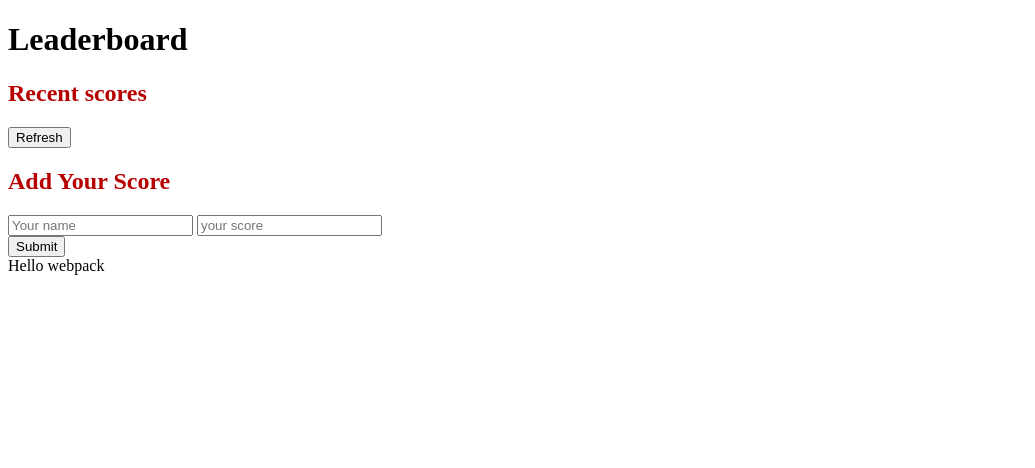
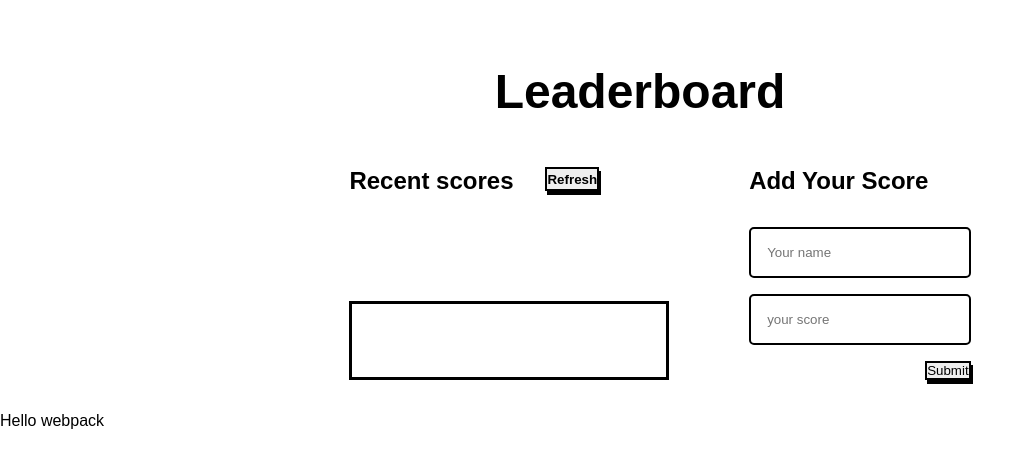
Before and after one commit to esmaelhussen/Leaderboard, a website built with webpack: page src/index.html in a window 1280 px wide. Shown: the whole page, without its empty margins (0-1035 px from the left). Built offline with nearby package versions, Linux system fonts and the light colour scheme; files whose address does not match are found by name.

Commit message:
Add css file to style it

```diff
--- a/src/style.css
+++ b/src/style.css
@@ -1,3 +1,86 @@
-h2{
-    color:rgb(182, 0, 0);
+*{
+    margin: 0;
+    padding: 0;
 }
+
+body{
+    font-family: sans-serif;
+}
+
+.container{
+    margin: 2rem;
+}
+
+.title{
+   text-align: center;
+    padding-top: 2rem;
+    font-size: 3rem;
+    padding-bottom: 3rem;
+}
+
+.sections{
+    display: flex;
+    justify-content: center;
+}
+
+.subtitle{
+    padding-left: 2.5rem;
+    display: flex;
+    flex-wrap: wrap;
+    gap: 2rem;
+}
+
+button{
+    border: 2px solid black;
+    box-shadow: 2px 4px 0px black;
+}
+
+#refresh{
+    border: 2px solid black;
+    font-weight: bold;
+    height: 1.5rem;
+}
+
+.sub{
+    padding-left: 2rem;
+    padding-bottom: 2rem;
+}
+
+.Add{
+    padding-left: 3rem;
+}
+
+.form{
+    display: flex;
+    flex-direction: column;
+    gap: 1rem;
+    padding-left: 2rem;
+}
+
+input{
+    padding: 1rem;
+    border: 2px solid #000;
+    border-radius: 5px;
+}
+
+#submit{
+    margin-top: 1rem;
+    margin-left: 13rem;
+}
+
+#scores-list{
+    flex-basis: 100%;
+    list-style: none;
+    border: 3px solid black;
+}
+
+#scores-list li:nth-child(odd){
+    background-color: #d0d0d0;
+}
+
+li{
+    padding: 0.2rem 0.5rem;
+    display: flex;
+    justify-content: space-between;
+    font-weight: bold;
+}
```
